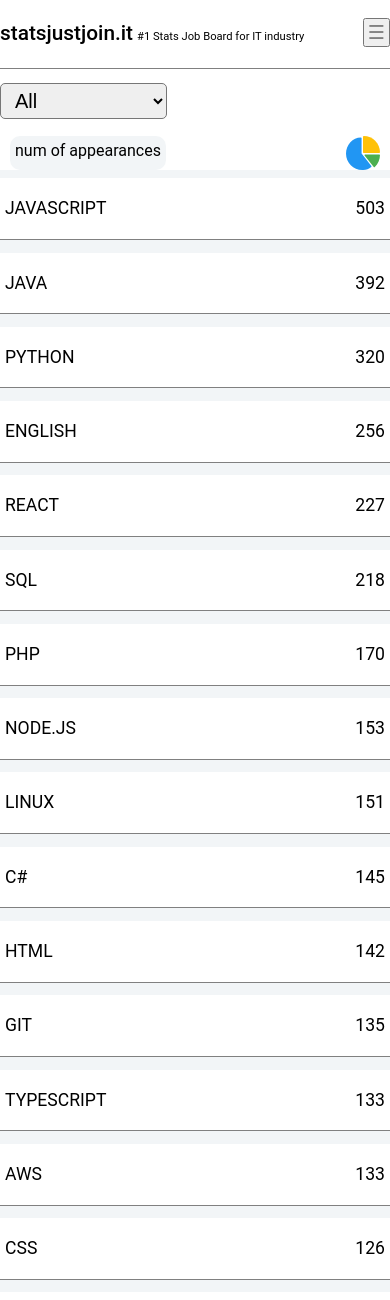
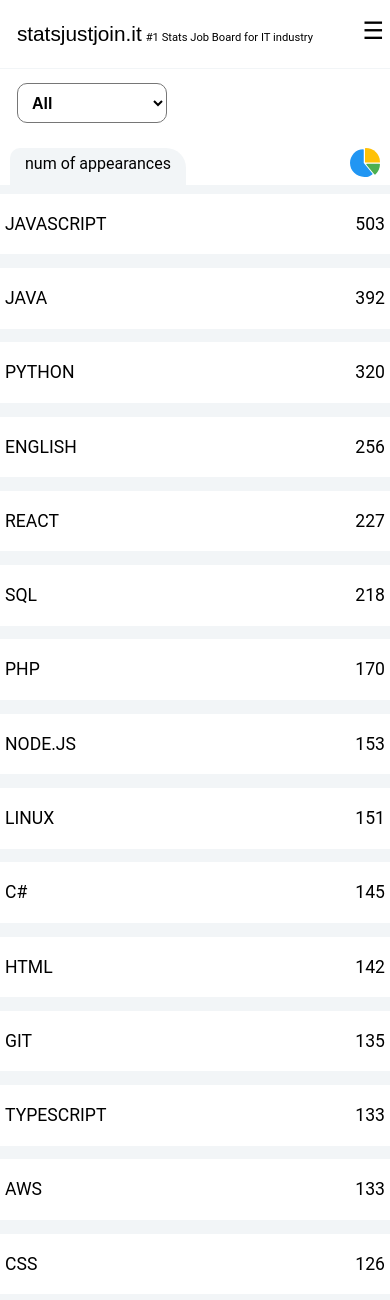
Before and after one commit to wloszynski/statsjustjoinit-django, a Django app: page /skills/all in a window 390 px wide. Shown: the top 1300 px of the page. Run offline with Django 3.2, Linux system fonts and the light colour scheme; data comes from the database, SQL or seed files in the repository; some libraries are stand-ins or nearby versions.

Commit message:
css update

```diff
--- a/skillsgraph/static/skillsgraph/css/style.css
+++ b/skillsgraph/static/skillsgraph/css/style.css
@@ -5,23 +5,37 @@ html {
   font-family: Roboto;
 }
 
+a {
+  text-decoration: none;
+  color: black;
+}
+
 #root {
   height: 100vh;
 }
 
 span.logo {
-  font-size:2rem;
+  font-size: 2rem;
   font-weight: 500;
+  padding-left: 2vh;
+  font-family: 'Hind', sans-serif;
+
 }
-.item span{
-  font-size:1.5em;
+.item span {
+  font-size: 1.5em;
 }
 
-#menu{
-  padding-left:3px;
-  padding-right:3px;
-  font-size:1.2em;
-  color:grey;
+#menu {
+  font-size: 1.5em;
+  color: black;
+  border: 0;
+  background-color: #ffffff;
+}
+
+.social-icons{
+  font-size: 1.5em;
+  background-color: #ffffff;
+  border:0;
 }
 
 .flex-container {
@@ -33,7 +47,7 @@ span.logo {
   align-content: stretch;
 }
 
-.flex-container-content{
+.flex-container-content {
   display: flex;
   flex-direction: row;
   flex-wrap: nowrap;
@@ -51,18 +65,18 @@ span.logo {
   order: 0;
 }
 
-
 div.top {
   display: flex;
   justify-content: space-between;
   height: 8vh;
   line-height: 8vh;
-  border-bottom: 0.1px solid grey;
+  border-bottom: 0.1px solid #f2f5f7;
 }
 
 div.options {
-  line-height: 8vh;
   height: 8vh;
+  padding-left: 2vh;
+  padding-top: 0.5vh;
 }
 
 div.num-app {
@@ -71,8 +85,17 @@ div.num-app {
   justify-content: space-between;
 }
 
+#back-chart-btn {
+  border-radius: 100px;
+  margin-top: 3vh;
+  margin-left: 3vh;
+  border: 0;
+  background-color: #f2f5f7;
+}
+
 div.content {
   flex-grow: 1;
+  margin-top: 15px;
 }
 
 div.items-container {
@@ -89,16 +112,31 @@ div.item {
   background-color: #ffffff;
 }
 
-div.item:hover{
+div.item:hover {
   background-color: #ece5e5;
+}
+
+.skill-items {
+  padding-top: 0.5vh;
+}
+
+.item-title {
+  padding-left: 2vh;
+
+}
+
+.item-count {
+  padding-right: 2vh;
 
 }
 
 a.num-app-link {
   background-color: #f2f5f7;
-  padding: 5px;
+  padding: 6px;
+  padding-left: 15px;
+  padding-right: 15px;
   margin-left: 10px;
-  border-radius: 10px;
+  border-radius: 10px 20px 0px 0px;
 }
 
 button.button-circle {
@@ -106,40 +144,71 @@ button.button-circle {
   padding: 7px;
 }
 img.chart-icon {
-  height: 4vh;
-  width: 4vh;
+  height: 3.5vh;
+  width: 3.5vh;
   padding-right: 10px;
+  padding-bottom: 8px;
 }
 img.small-icon {
-  height: 4vh;
-  width: 4vh;
+  height: 4.5vh;
+  width: 4.5vh;
   padding-right: 10px;
+  padding-top: 10px;
 }
 
 select {
-  width: 100%;
-  min-width: 10ch;
-  max-width: 15ch;
-  border-radius: 0.25em;
-  padding: 0.25em 0.5em;
-  font-size: 1.25rem;
+  margin-top: 10px;
+  margin-bottom: 10px;
+  height: 40px;
+  font-size: 100%;
+  font-weight: bold;
   cursor: pointer;
-  line-height: 1.1;
+  border-radius: 10px;
+  background-color: #ffffff;
+  color: black;
+  padding: 10px;
+  padding-right: 38px;
+  transition: color 0.3s ease, background-color 0.3s ease,
+    border-bottom-color 0.3s ease;
+  display: none;
+}
+
+a.link-icon {
+  text-decoration: none;
+  height: 4vh;
+  width: 4vh;
+  text-align: center;
+  padding-right: 20px;
+  display: inline-block;
+}
+
+.icon-title {
+  font-size: 0.75em;
+  text-align: center;
+  color: black;
 }
 
 @media only screen and (max-width: 600px) {
-  .link-icon {
+  a.link-icon {
     display: none;
   }
-  .item span{
-    font-size:1.1em;
+  .item span {
+    font-size: 1.1em;
   }
   span.logo {
-    font-size:1.3rem;
+    font-size: 1.3rem;
     font-weight: 500;
   }
-  span.subtext{
-    font-size:0.7rem;
-
+  span.subtext {
+    font-size: 0.7rem;
+  }
+  #added-subtext{
+    display:none;
+  }
+  select {
+    display: block;
+  }
+  option {
+    display: block;
   }
 }
```
Lines whose indentation alone changed are shown as unchanged.
